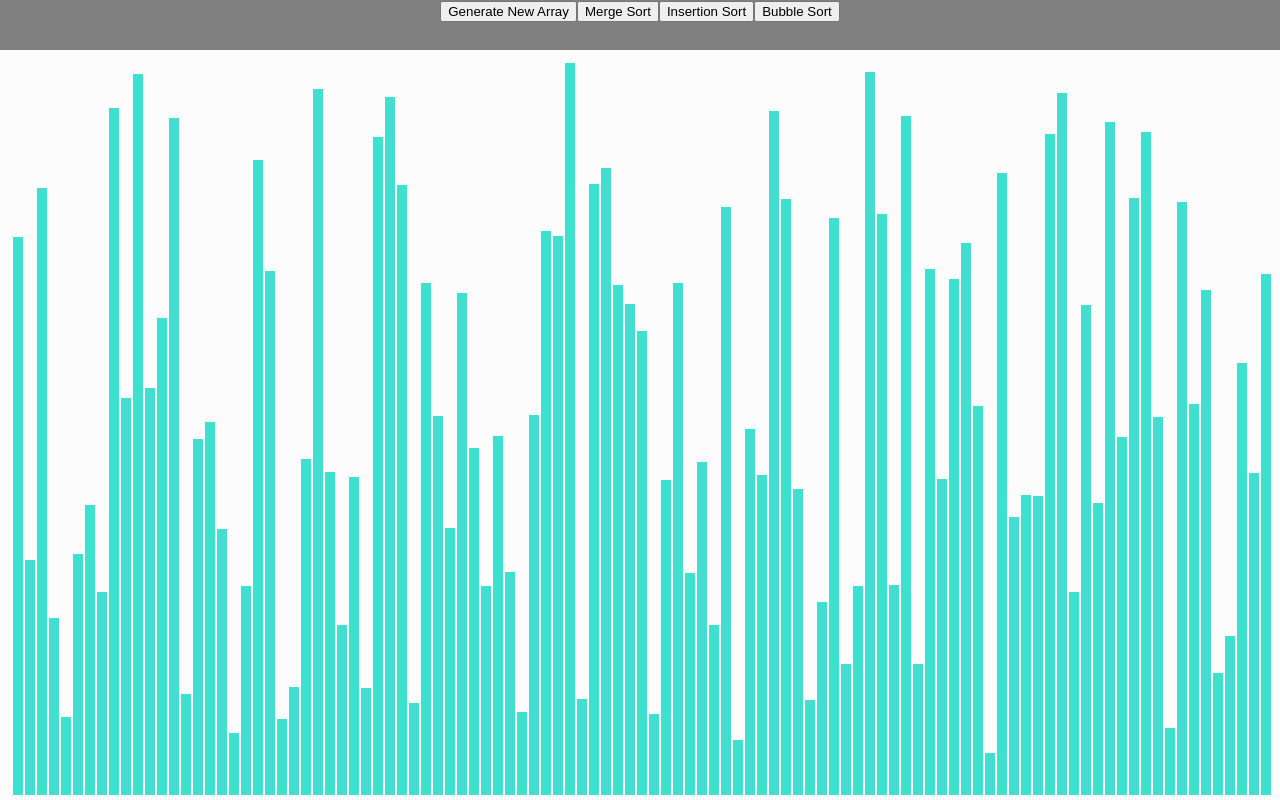
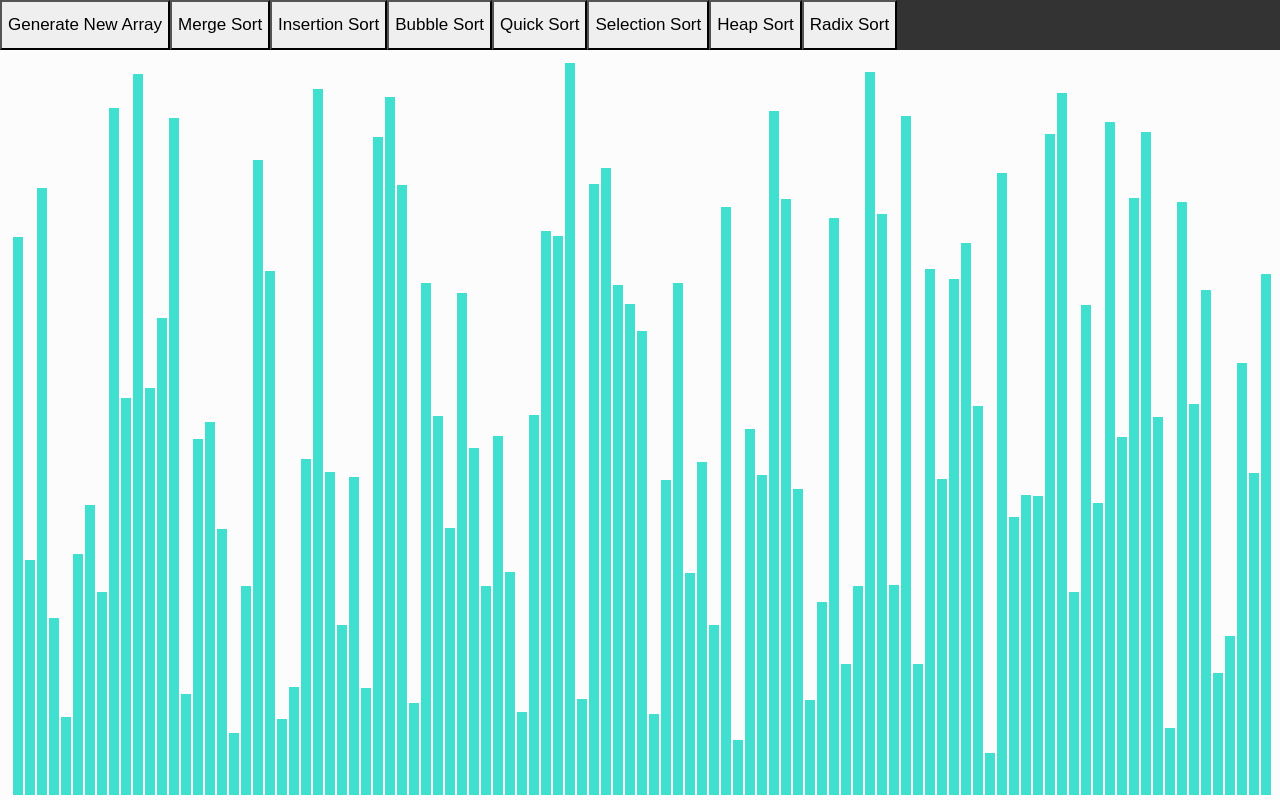
Before and after one commit to a3ox/sorting_visualizer, a React (Create React App) app: page / in a window 1280 px wide. Built offline with nearby package versions, Linux system fonts and the light colour scheme.

Commit message:
added temporary option bar

```diff
--- a/src/SortingVisualizer/SortingVisualizer.css
+++ b/src/SortingVisualizer/SortingVisualizer.css
@@ -10,15 +10,53 @@ body {
 
 .array-bar {
   width: 10px;
-  /* position: relative; */
+  position: relative;
   background-color: #40e0d0;
   display: inline-block;
   margin: 1px;
 }
 
-.top-bar {
-  position: absolute;
+/* .topnav {
+  background-color: #333;
+  overflow: hidden;
+} */
+
+/* Style the links inside the navigation bar */
+/* .topnav a {
+  float: left;
+  color: #f2f2f2;
+  text-align: center;
+  padding: 14px 16px;
+
+  text-decoration: none;
+  font-size: 17px;
+} */
+
+/* Change the color of links on hover */
+/* .topnav a:hover {
+  background-color: #ddd;
+  color: black;
+} */
+
+/* Add a color to the active/current link */
+/* .topnav a.active {
+  background-color: #4caf50;
+  color: white;
+} */
+
+.opt-bar {
+  position: relative;
+  background-color: #333;
+  overflow: hidden;
   width: 100%;
   height: 50px;
-  background: grey;
 }
+
+.opt-bar button {
+  float: left;
+  /* color: #f2f2f2; */
+  text-decoration: none;
+  font-size: 17px;
+  border-radius: 0px;
+  height: 100%;
+}
--- a/src/SortingVisualizer/SortingVisualizer.jsx
+++ b/src/SortingVisualizer/SortingVisualizer.jsx
@@ -128,6 +128,16 @@ export default class SortingVisualizer extends React.Component {
 
     return (
       <div>
+        <div className="opt-bar">
+          <button onClick={() => this.resetArray()}>Generate New Array</button>
+          <button onClick={() => this.mergeSort()}>Merge Sort</button>
+          <button onClick={() => this.insertionSort()}>Insertion Sort</button>
+          <button onClick={() => this.bubbleSort()}>Bubble Sort</button>
+          <button onClick={() => this.quickSort()}>Quick Sort</button>
+          <button onClick={() => this.selectionSort()}>Selection Sort</button>
+          <button onClick={() => this.heapSort()}>Heap Sort</button>
+          <button onClick={() => this.radixSort()}>Radix Sort</button>
+        </div>
         <div className="array-container">
           {array.map((value, idx) => (
             <div
@@ -137,16 +147,6 @@ export default class SortingVisualizer extends React.Component {
             ></div>
           ))}
         </div>
-        <div className="top-bar">
-          <button onClick={() => this.resetArray()}>Generate New Array</button>
-          <button onClick={() => this.mergeSort()}>Merge Sort</button>
-          <button onClick={() => this.insertionSort()}>Insertion Sort</button>
-          <button onClick={() => this.bubbleSort()}>Bubble Sort</button>
-          {/* <button onClick={() => this.quickSort()}>Quick Sort</button>
-        <button onClick={() => this.selectionSort()}>Selection Sort</button>
-        <button onClick={() => this.heapSort()}>Heap Sort</button>
-        <button onClick={() => this.radixSort()}>Radix Sort</button> */}
-        </div>
       </div>
     );
   }
```
